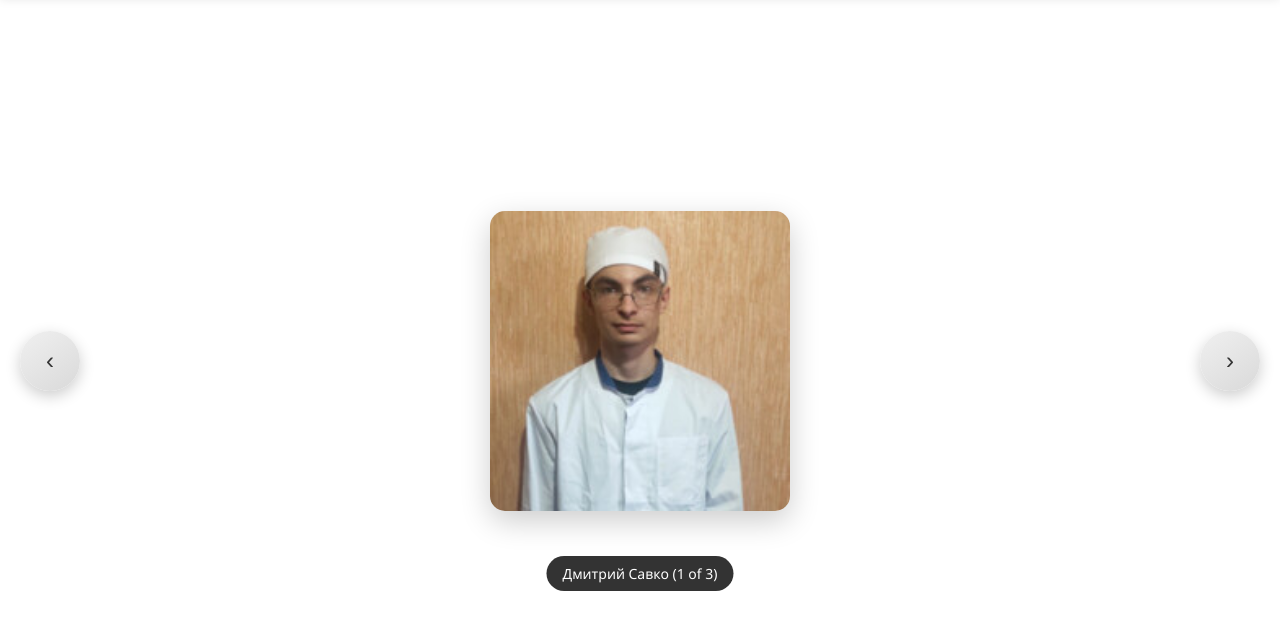
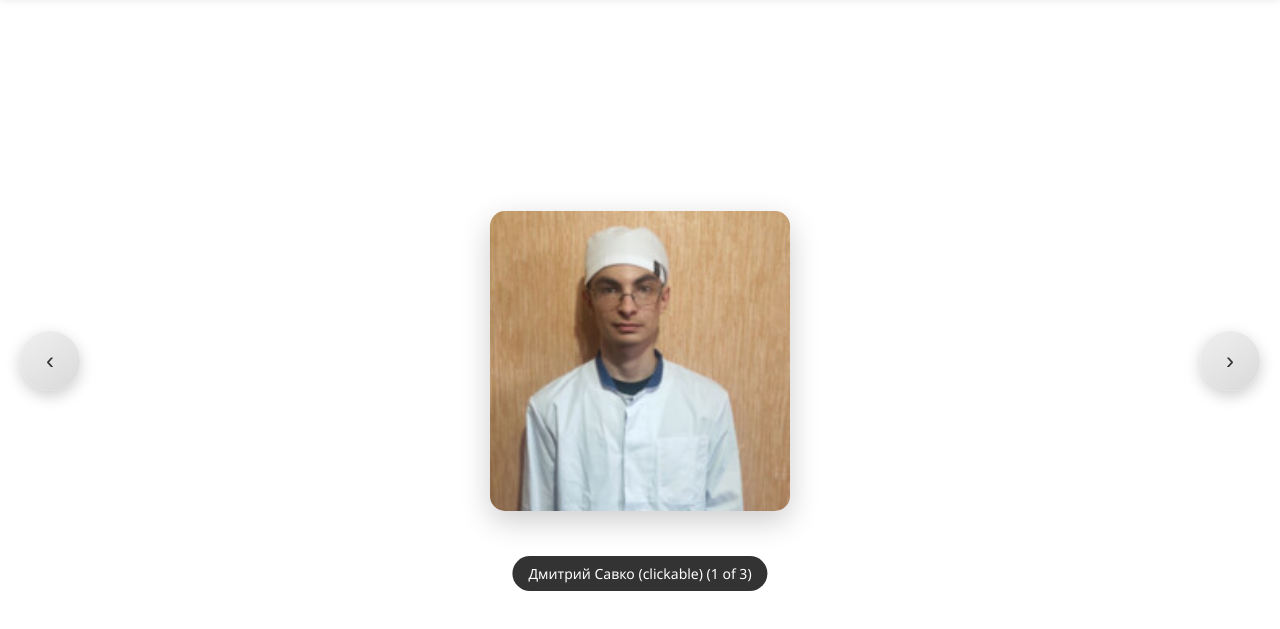
Before and after one commit to J0nathan550/WPlace-Kharkiv, a plain HTML site: page index.html in a window 1280 px wide. Shown: the part 75-704 px from the top of the page. Drawn offline with Linux system fonts and the light colour scheme.

Commit message:
Added clearer text to notify user that you can click on names

```diff
--- a/index.html
+++ b/index.html
@@ -230,7 +230,7 @@
             <button class="nav-button" id="nextBtn">›</button>
             <div class="image-container">
                <img id="galleryImage" src="gallery/dima.jpg" alt="Gallery Image" class="image">
-               <a id="imageInfo" class="image-info" href="#" target="_blank">Дмитрий Савко</a>
+               <a id="imageInfo" class="image-info" href="#" target="_blank">Дмитрий Савко (clickable)</a>
             </div>
          </div>
       </div>
@@ -242,19 +242,19 @@
          	{
          		src: 'gallery/dima.jpg',
          		alt: 'Dmitrii Gnidko',
-         		name: 'Дмитрий Савко',
+         		name: 'Дмитрий Савко (clickable)',
          		link: 'https://wplace.live/?lat=49.98451791149782&lng=36.314032871777314&zoom=14.934702980710728'
          	},
          	{
          		src: 'gallery/ghostfaceandmyers.png',
          		alt: 'ghostfaceandmyers',
-         		name: 'Ghost Myers',
+         		name: 'Ghost Myers (clickable)',
          		link: 'https://wplace.live/?lat=50.01378283990406&lng=36.18747037177731&zoom=14.315239980573214'
          	},
          	{
          		src: 'gallery/solivan.png',
          		alt: 'Solivan Brugmansia',
-         		name: 'Solivan Brugmansia',
+         		name: 'Solivan Brugmansia (clickable)',
          		link: 'https://wplace.live/?lat=49.978188017159034&lng=36.32721646552732&zoom=15.677949673186601'
          	}
          ];
```
